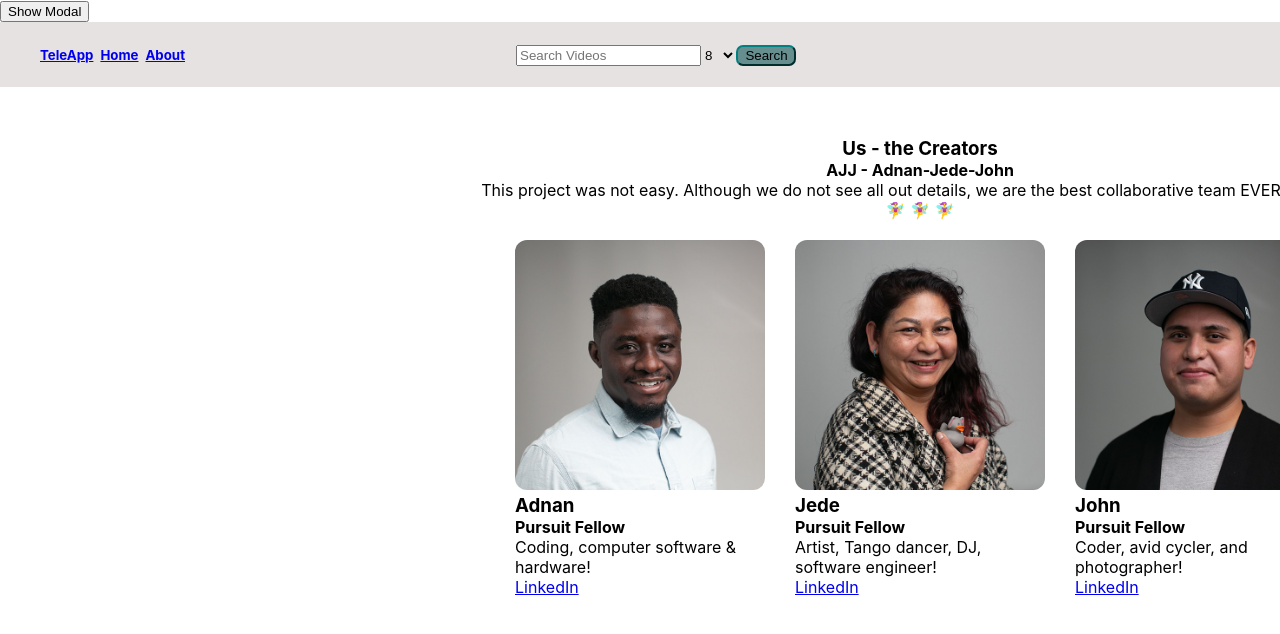
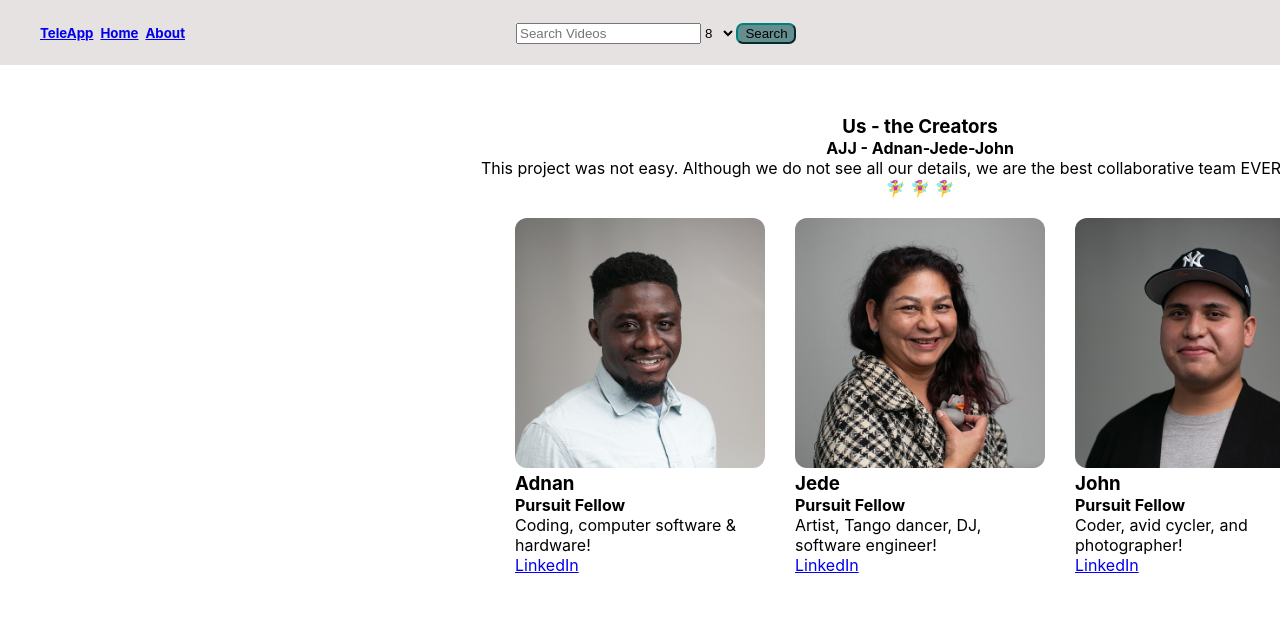
Before and after one commit to jcprado92/AntiKremlinApp, a React (Create React App) app: page /about in a window 1280 px wide. Shown: the top 634 px of the page. Built offline with nearby package versions, Linux system fonts and the light colour scheme.

Commit message:
adds deployed site to readMe

```diff
--- a/src/App.js
+++ b/src/App.js
@@ -33,8 +33,8 @@ function App() {
 
   return (
     <div className="App">
-      <button onClick={() => setShow(true)}>Show Modal</button>
-      <Modal title="My Modal"show={show} onClose={() => setShow(false)}><p>This is modal body</p></Modal>
+      {/* <button onClick={() => setShow(true)}>Show Modal</button> */}
+      {/* <Modal title="My Modal"show={show} onClose={() => setShow(false)}><p>This is modal body</p></Modal> */}
       <Router>
         <Navbar setSearch={setSearch} setMaxResult={setMaxResult} />
         <div className="main__videos">
--- a/src/components/Modal/Modal.css
+++ b/src/components/Modal/Modal.css
@@ -11,6 +11,7 @@ justify-content: center;
 opacity: 0;
 transition: all 0.3s ease-in-out;
 pointer-events: none;
+z-index: 10;
 }
 
 .modal.enter-done {
--- a/src/components/ShowVideo.js
+++ b/src/components/ShowVideo.js
@@ -37,7 +37,7 @@ const ShowVideo = ({ videos }) => {
   });
 
   const handleClick = () => {
-    navigate("/videos");
+    navigate("/videos/${search}/${maxResult}");
   };
 
   if(!selectedVideo){
--- a/src/components/VideosIndex.js
+++ b/src/components/VideosIndex.js
@@ -28,3 +28,5 @@ function VideosIndex({ videos, setVideos }) {
 }
 
 export default VideosIndex;
+
+//pass as state when you navigate
--- a/src/components/common/About.js
+++ b/src/components/common/About.js
@@ -49,7 +49,7 @@ function About() {
         <h3>Us - the Creators</h3>
         <h4>AJJ - Adnan-Jede-John</h4>
         <p>
-          This project was not easy. Although we do not see all out details, we
+          This project was not easy. Although we do not see all our details, we
           are the best collaborative team EVER! 🧚‍♀️ 🧚‍♀️ 🧚‍♀️ 🧚‍♀️ 🧚‍♀️ 🧚‍♀️
         </p>
       </div>
```
Also changed, not shown: 1 other file (tests, documents, lock files or other folders).
